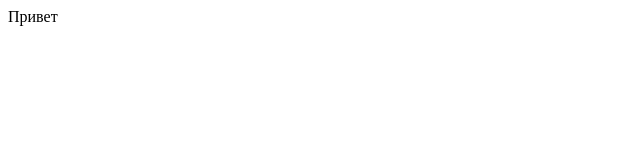
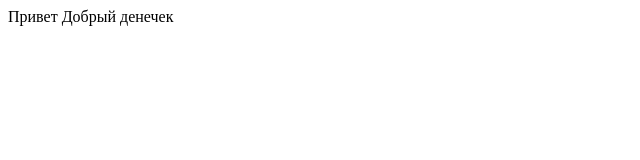
Before and after one commit to JuniorProg/gitLesson, a plain HTML site: page index.html in a window 1280 px wide. Shown: the whole page, without its empty margins (0-640 px from the left). Drawn offline with Linux system fonts and the light colour scheme.

Commit message:
good day

```diff
--- a/index.html
+++ b/index.html
@@ -1,6 +1,6 @@
 <html>
 	<head>Привет</head>
-	<body></body>
+	<body>Добрый денечек</body>
 
 
 </html>
```
